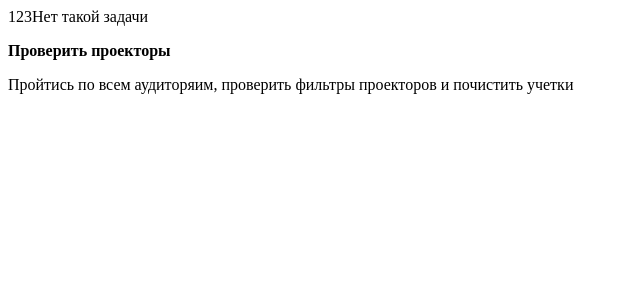
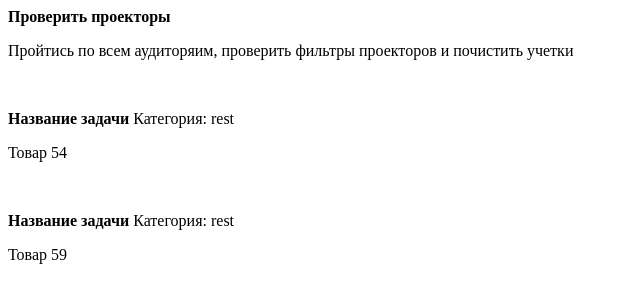
Before and after one commit to Evgeniy-Ruslanovich/php-educ1, a PHP site: page /data/dataarrays.php in a window 1280 px wide. Shown: the top 303 px of the page, without its empty margins (0-640 px from the left). Run offline with PHP 8.4, Linux system fonts and the light colour scheme.

Commit message:
ДОбавлены функции вывода одной задачи, одной задачи с категорией, всех задачи из какой-то категории на выбор

```diff
--- a/lesson4/data/dataarrays.php
+++ b/lesson4/data/dataarrays.php
@@ -9,36 +9,36 @@
 
 $categories = [
     "0" => [
-        "name"      => "Illegal",
-        "descript"  => "Неверная секция",
+        "name" => "Illegal",
+        "descript" => "Неверная секция",
     ],
     "1" => [
         "name" => "work",
-        "descript"  => "Работа",
+        "descript" => "Работа",
     ],
     "2" => [
         "name" => "private",
-        "descript"  => "Личные дела",
+        "descript" => "Личные дела",
     ],
     "3" => [
         "name" => "family",
-        "descript"  => "Семья",
+        "descript" => "Семья",
     ],
     "4" => [
         "name" => "education",
-        "descript"  => "Образование",
+        "descript" => "Образование",
     ],
     "5" => [
         "name" => "health",
-        "descript"  => "Здоровье",
+        "descript" => "Здоровье",
     ],
     "6" => [
         "name" => "rest",
-        "descript"  => "отдых",
+        "descript" => "отдых",
     ],
     "7" => [
         "name" => "home",
-        "descript"  => "Домашние дела",
+        "descript" => "Домашние дела",
     ],
 ];
 
@@ -53,91 +53,155 @@ $tasks = [
         "descript" => 'Пройтись по всем аудиторяим, проверить фильтры проекторов и почистить учетки',
     ],
     "2" => [
+        "name" => "Название задачи",
         "category" => "work",
         "descript" => 'Товар 2',
     ],
     "3" => [
+        "name" => "Название задачи",
         "category" => "private",
         "descript" => 'Товар 3',
     ],
     "4" => [
-
+        "name" => "Название задачи",
         "category" => "private",
         "descript" => 'Товар 4',
     ],
     "7" => [
+        "name" => "Название задачи",
         "category" => "family",
         "descript" => 'Товар 7',
     ],
     "8" => [
+        "name" => "Название задачи",
         "category" => "family",
         "descript" => 'Товар 8',
     ],
     "9" => [
+        "name" => "Название задачи",
         "category" => "family",
         "descript" => 'Товар 9',
     ],
     "12" => [
+        "name" => "Название задачи",
         "category" => "family",
         "descript" => 'Товар 12',
     ],
     "15" => [
+        "name" => "Название задачи",
         "category" => "education",
         "descript" => 'Товар 15',
     ],
     "16" => [
+        "name" => "Название задачи",
         "category" => "education",
         "descript" => 'Товар 16',
     ],
     "21" => [
+        "name" => "Название задачи",
         "category" => "health",
         "descript" => 'Товар 21',
     ],
     "24" => [
+        "name" => "Название задачи",
         "category" => "health",
         "descript" => 'Товар 24',
     ],
     "37" => [
+        "name" => "Название задачи",
         "category" => "health",
         "descript" => 'Товар 37',
     ],
     "54" => [
+        "name" => "Название задачи",
         "category" => "rest",
         "descript" => 'Товар 54',
     ],
     "59" => [
+        "name" => "Название задачи",
         "category" => "rest",
         "descript" => 'Товар 59',
     ],
     "76" => [
+        "name" => "Название задачи",
         "category" => "home",
         "descript" => 'Товар 76',
     ],
     "123" => [
+        "name" => "Название задачи",
         "category" => "home",
         "descript" => 'Товар 123',
     ],
     "145" => [
+        "name" => "Название задачи",
         "category" => "home",
         "descript" => 'Товар 145',
     ],
 ];
 
-$testarr = [1,2,3];
-echo $testarr[0];
-echo $testarr[1];
-echo $testarr[2];
-echo $tasks[0][descript];
-
-function writeTask($item) {
+/**
+ * Тестовые выводы значений:
+ *
+ * $testarr = [1,2,3];
+ * echo $testarr[0];
+ * echo $testarr[1];
+ * echo $testarr[2];
+ * echo $tasks[0][descript];
+ */
+/**
+ * @param $item
+ * Функция выводит одну отдельную задачу из массива задач.
+ * Принимает в качетве параметра элемент массива задач
+ * Выводит сначала заголовок, а потом текст описания задачи.
+ */
+function writeTask($item)
+{
     ?>
     <div class="taskDiv">
-        <p> <b> <?= $item[name] ?> </b> </p>
+        <p><b> <?= $item[name] ?> </b></p>
 
         <p> <?= $item[descript] ?></p>
         <br>
     </div>
-<?php
+    <?php
+}
+
+/**
+ * @param $item
+ * Функция похожа на предыдущую, то выводит также и категорию, к которой относится задача
+ */
+function writeTaskCat($item)
+{
+    ?>
+    <div class="taskDiv">
+        <p><b> <?= $item[name] ?> </b> Категория: <?= $item[category] ?> </p>
+
+        <p> <?= $item[descript] ?></p>
+        <br>
+    </div>
+    <?php
 }
 
 writeTask($tasks[1]);
+
+/**
+ * @param $arr
+ * Функция выводит список всех задач подряд в том порядке, в каком они стоят в массиве в данный момент
+ */
+function allTasks($arr)
+{
+    foreach ($arr as $value) {
+        writeTaskCat($value); //эта функция выводит одну задачу вместе с категорией
+    }
+}
+//allTasks($tasks); тестовый вызов функции
+
+
+function tasksByCat ($arr, $category) {
+    foreach ($arr as $value) {
+        if ($value[category] == "$category") {
+            writeTaskCat($value);
+        }
+    }
+}
+tasksByCat($tasks, "rest");
```
